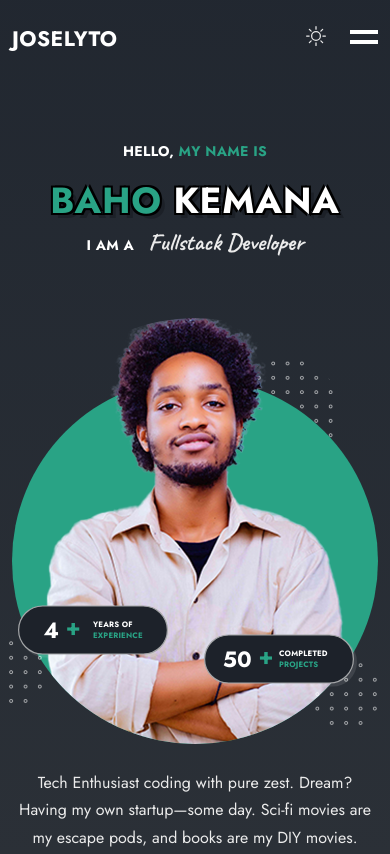
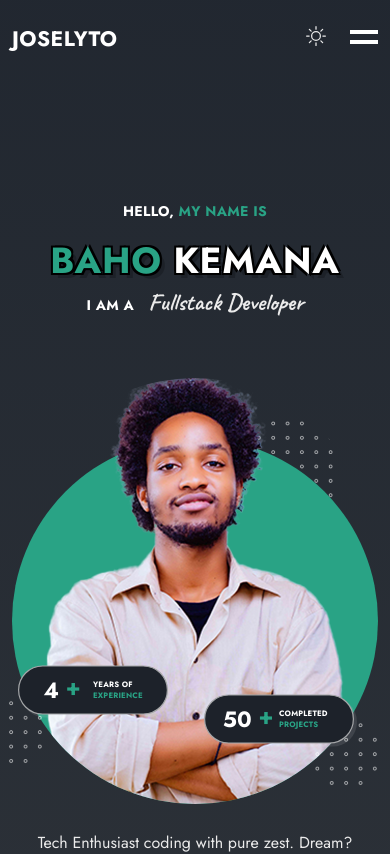
Before and after one commit to Josy-coder/web-portfolio, a React (Vite) app in the folder client-side/: page /#home in a window 390 px wide. Shown: the top 854 px of the page. Built offline with nearby package versions, Linux system fonts and the light colour scheme.

Commit message:
Update padding-top value in home__container

```diff
--- a/client-side/src/index.css
+++ b/client-side/src/index.css
@@ -42,7 +42,7 @@
     }
 
     .home__container {
-        padding-top: 140px;
+        padding-top: 200px;
     }
 
     .home__subtitle,
```
